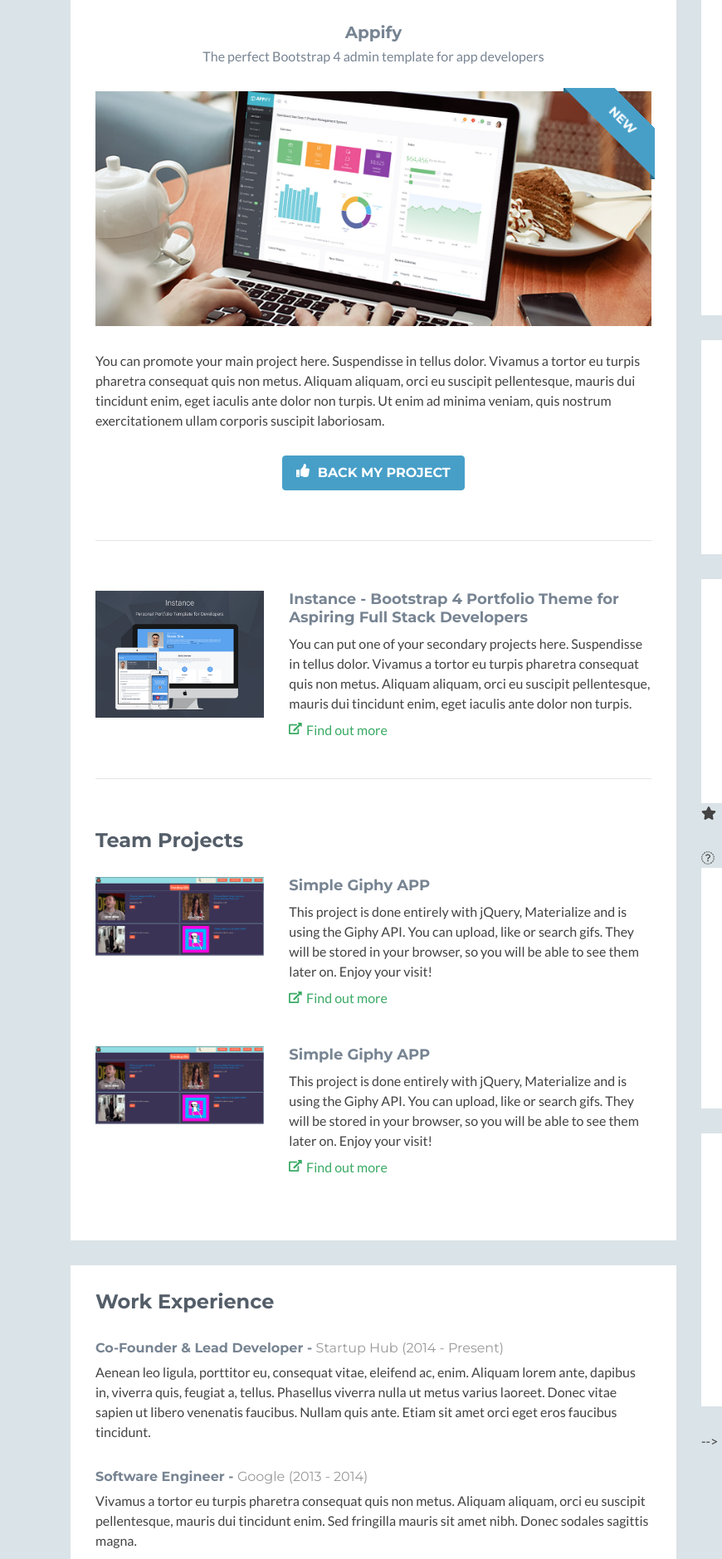
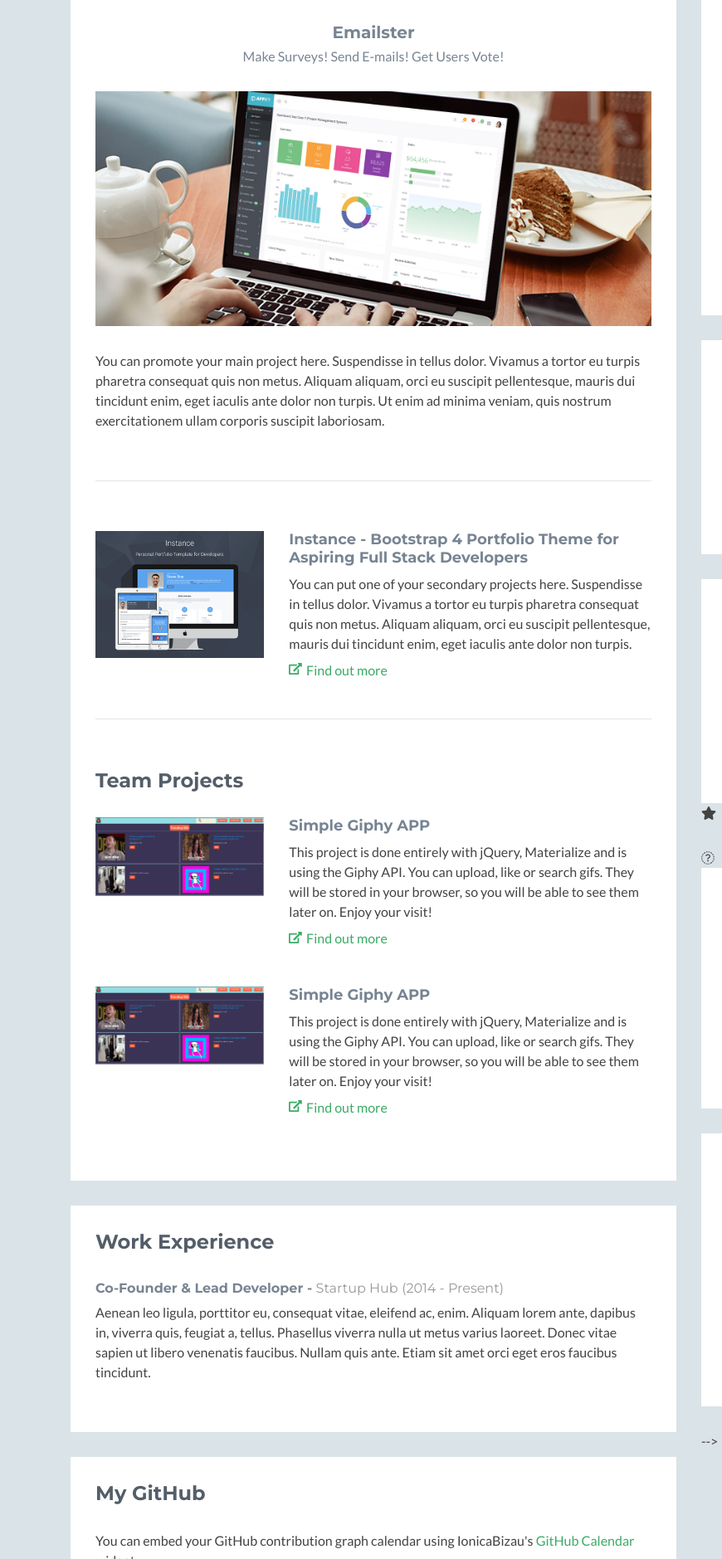
Before and after one commit to peturgeorgievv/peturgeorgievv.github.io, a plain HTML site: page index.html in a window 1280 px wide. Shown: the part 661-2540 px from the top of the page at 83% size, 0-870 px from the left. Drawn offline with nearby package versions, Linux system fonts and the light colour scheme; no server answers; a script that the page names is missing; some icons are missing.

Commit message:
Portfolio

```diff
--- a/index.html
+++ b/index.html
@@ -72,21 +72,17 @@
                         <div class="content">
 
                             <div class="item featured text-center">
-                                <h3 class="title"><a href="https://themes.3rdwavemedia.com/bootstrap-templates/product/appify-bootstrap-4-admin-template-for-app-developers/" target="_blank">Appify</a></h3>
-                                <p class="summary">The perfect Bootstrap 4 admin template for app developers</p>
+                                <h3 class="title"><a href="http://emailster.herokuapp.com" target="_blank">Emailster</a></h3>
+                                <p class="summary">Make Surveys! Send E-mails! Get Users Vote!</p>
                                 <div class="featured-image has-ribbon">
                                     <a href="https://themes.3rdwavemedia.com/bootstrap-templates/product/appify-bootstrap-4-admin-template-for-app-developers/" target="_blank">
                                     <img class="img-fluid project-image" src="assets/images/projects/project-featured.jpg" alt="project name" />
                                     </a>
-                                    <div class="ribbon">
-                                        <div class="text">New</div>
-                                    </div>
                                 </div>
 
                                 <div class="desc text-left">
                                     <p>You can promote your main project here. Suspendisse in tellus dolor. Vivamus a tortor eu turpis pharetra consequat quis non metus. Aliquam aliquam, orci eu suscipit pellentesque, mauris dui tincidunt enim, eget iaculis ante dolor non turpis. Ut enim ad minima veniam, quis nostrum exercitationem ullam corporis suscipit laboriosam.</p>
                                 </div><!--//desc-->
-                                <a class="btn btn-cta-secondary" href="https://themes.3rdwavemedia.com/bootstrap-templates/startup/velocity-bootstrap-theme-for-startup-products/" target="_blank"><i class="fas fa-thumbs-up"></i> Back my project</a>
                             </div><!--//item-->
                             <hr class="divider" />
                             <div class="item row">
@@ -136,10 +132,6 @@
                             <div class="item">
                                 <h3 class="title">Co-Founder & Lead Developer - <span class="place"><a href="#">Startup Hub</a></span> <span class="year">(2014 - Present)</span></h3>
                                 <p>Aenean leo ligula, porttitor eu, consequat vitae, eleifend ac, enim. Aliquam lorem ante, dapibus in, viverra quis, feugiat a, tellus. Phasellus viverra nulla ut metus varius laoreet. Donec vitae sapien ut libero venenatis faucibus. Nullam quis ante. Etiam sit amet orci eget eros faucibus tincidunt.</p>
-                            </div><!--//item-->
-                            <div class="item">
-                                <h3 class="title">Software Engineer - <span class="place"><a href="#">Google</a></span> <span class="year">(2013 - 2014)</span></h3>
-                                <p>Vivamus a tortor eu turpis pharetra consequat quis non metus. Aliquam aliquam, orci eu suscipit pellentesque, mauris dui tincidunt enim. Sed fringilla mauris sit amet nibh. Donec sodales sagittis magna.</p>
                             </div><!--//item-->
 
                         </div><!--//content-->
```
